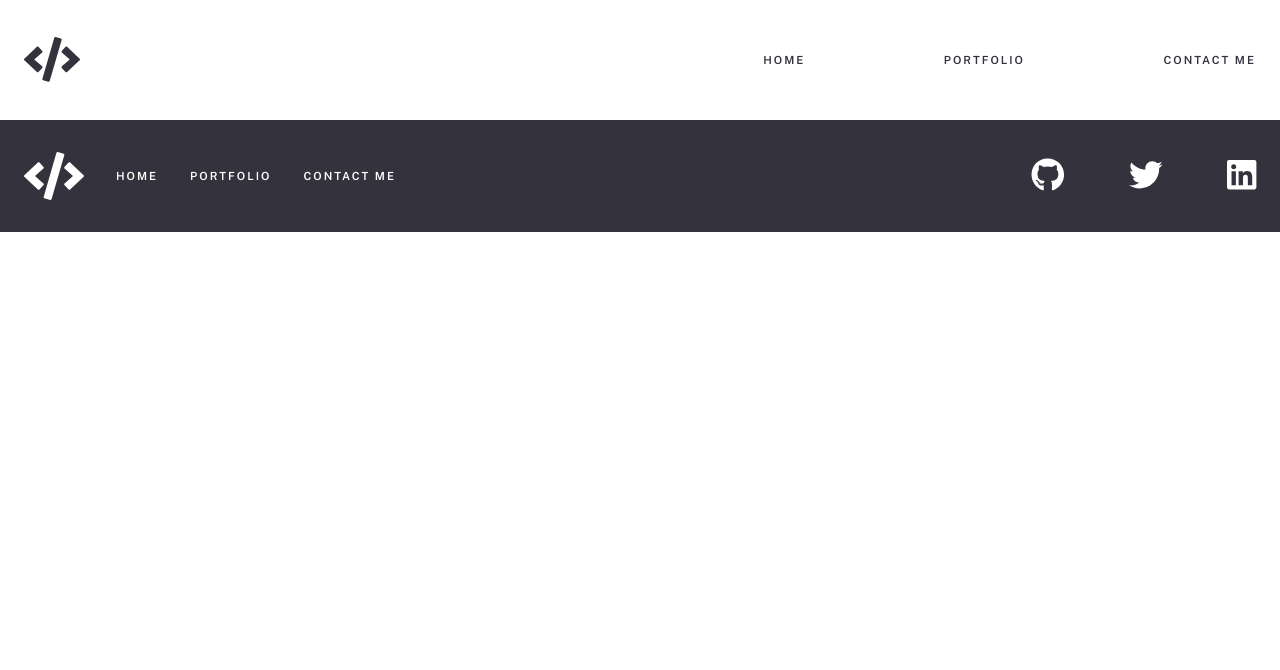
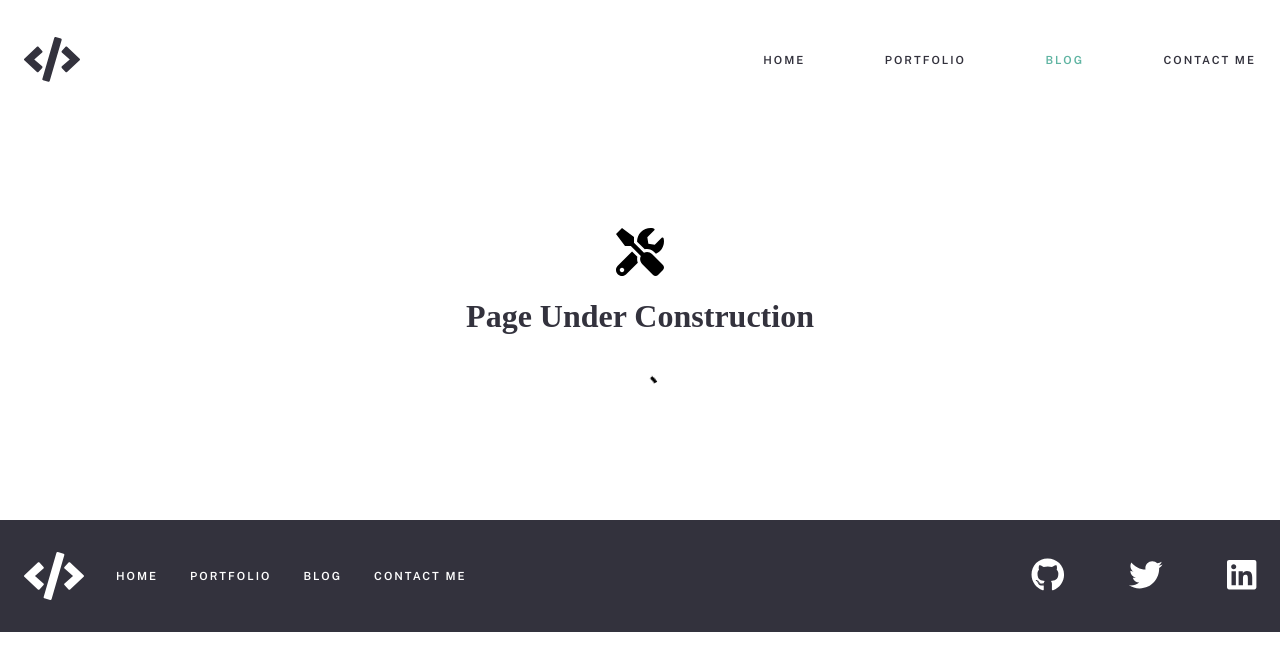
Before and after one commit to Medici305/portfolio, a React (Create React App) app: page /blog in a window 1280 px wide. Shown: the top 670 px of the page. Built offline with nearby package versions, Linux system fonts and the light colour scheme; a web font is replaced by a local one.

Commit message:
12. Add new Blog page no content yet.

```diff
--- a/src/Animation.js
+++ b/src/Animation.js
@@ -58,3 +58,26 @@ export const pageAnimation = {
     },
   },
 };
+
+export const slideProject = {
+  hidden: {
+    x: "200%",
+    opacity: 0,
+  },
+  show: {
+    x: "0%",
+    opacity: 1,
+    transition: {
+      duration: 1,
+      ease: "easeIn",
+    },
+  },
+  exit: {
+    x: "-200%",
+    opacity: 0,
+    transition: {
+      duration: 1,
+      ease: "easeOut",
+    },
+  },
+};
--- a/src/App.js
+++ b/src/App.js
@@ -4,6 +4,7 @@ import "fontsource-roboto";
 import Home from "./pages/Home";
 import Portfolio from "./pages/Portfolio";
 import ContactMe from "./pages/ContactMe";
+import Blog from "./pages/Blog";
 import GlobalStyle from "./components/GlobalStyle";
 import Nav from "./components/Nav";
 import { Switch, Route, useLocation } from "react-router-dom";
@@ -32,6 +33,9 @@ function App() {
             <Route path="/portfolio/:id">
               <ProjectDetail siteInfo={siteInfo} setSiteInfo={setSiteInfo} />
             </Route>
+            <Route exact path="/blog">
+              <Blog />
+            </Route>
             <Route path="/contact-me">
               <ContactMe />
             </Route>
--- a/src/components/CollabSection.js
+++ b/src/components/CollabSection.js
@@ -54,10 +54,7 @@ const CollabSection = () => {
         </Grid>
         <Grid item className={classes.box} xs={12} md={2}>
           <Link to="/contact-me">
-            <Button
-              variant="contained"
-              className={classes.button}
-            >
+            <Button variant="contained" className={classes.button}>
               Contact Me
             </Button>
           </Link>
@@ -78,6 +75,15 @@ const Collaborate = styled.div`
       width: 50%;
     }
   }
+  a {
+    text-align: center;
+    @media (max-width: 992px) {
+      width: 50%;
+    }
+    @media (max-width: 768px) {
+      width: 75%;
+    }
+  }
 `;
 
 export default CollabSection;
--- a/src/components/Dropdown.js
+++ b/src/components/Dropdown.js
@@ -27,6 +27,12 @@ const Dropdown = ({ toggle, setToggle }) => {
         </li>
         <hr />
         <li>
+          <Link onClick={() => setToggle(!toggle)} to="/blog">
+            Blog
+          </Link>
+        </li>
+        <hr />
+        <li>
           <Link onClick={() => setToggle(!toggle)} to="/contact-me">
             Contact Me
           </Link>
@@ -42,7 +48,6 @@ const StyleDropdown = styled(motion.div)`
   left: 3%;
   top: 15%;
   width: 94%;
-  height: 45vh;
   background: #fff;
   border: 2px solid #5fb4a8;
   border-radius: 0.2rem;
--- a/src/components/FooterSection.js
+++ b/src/components/FooterSection.js
@@ -46,8 +46,11 @@ const FooterSection = () => {
               <li>
                 <Link to="/">Home</Link>
               </li>
-              <li className="portfolio">
+              <li className="spacing-top">
                 <Link to="/portfolio">Portfolio</Link>
+              </li>
+              <li className="spacing-bottom">
+                <Link to="/blog">Blog</Link>
               </li>
               <li>
                 <Link to="/contact-me">Contact Me</Link>
@@ -114,8 +117,11 @@ const Footer = styled.div`
       justify-content: center;
       align-items: center;
       padding: 2rem 0;
-      .portfolio {
-        padding: 1rem 0;
+      .spacing-top {
+        padding: 1rem 0 0.5rem 0;
+      }
+      .spacing-bottom {
+        padding: 0.5rem 0 1rem 0;
       }
     }
   }
--- a/src/components/GetInTouch.js
+++ b/src/components/GetInTouch.js
@@ -62,7 +62,7 @@ const GetInTouch = () => {
           <a
             href="https://www.linkedin.com/in/julien-o-841570190/"
             target="_blank"
-            rel="noreferrer"
+            rel="noreferrer"t
           >
             <FontAwesomeIcon className="icon" size="3x" icon={faLinkedin} />
           </a>
--- a/src/components/Nav.js
+++ b/src/components/Nav.js
@@ -34,6 +34,14 @@ const Nav = ({ toggle, setToggle }) => {
           </li>
           <li>
             <Link
+              className={pathname === "/blog" ? "highlight" : ""}
+              to="/blog"
+            >
+              Blog
+            </Link>
+          </li>
+          <li>
+            <Link
               className={pathname === "/contact-me" ? "highlight" : ""}
               to="/contact-me"
             >
@@ -56,18 +64,17 @@ const Nav = ({ toggle, setToggle }) => {
 // Styled components
 const NavStyle = styled.nav`
   min-height: 15vh;
-  //padding: 0 9rem;
   display: flex;
   justify-content: space-between;
   align-items: center;
-  /* position: sticky;
-  top: 0;
-  z-index: 10; */
-  //border: 2px solid blue;
   background: #fff;
   ul {
     flex: 0.4;
-    justify-content: space-between; // Responsive
+    justify-content: space-between;
+    // Responsive
+    @media (max-width: 768px) {
+      flex: 0.5;
+    }
     @media (max-width: 578px) {
       display: none;
     }
--- /dev/null
+++ b/src/pages/Blog.js
@@ -0,0 +1,44 @@
+import React from "react";
+import styled from "styled-components";
+import { FontAwesomeIcon } from "@fortawesome/react-fontawesome";
+import { faTools } from "@fortawesome/free-solid-svg-icons";
+import { makeStyles } from "@material-ui/core/styles";
+import LinearProgress from "@material-ui/core/LinearProgress";
+import ScrollTop from "../components/ScrollTop";
+import { motion } from "framer-motion";
+import { pageAnimation } from "../Animation";
+import CircularProgress from "@material-ui/core/CircularProgress";
+
+const useStyles = makeStyles((theme) => ({}));
+
+const Blog = () => {
+  const classes = useStyles();
+  return (
+    <StyleBlog
+      variants={pageAnimation}
+      exit="exit"
+      initial="hidden"
+      animate="show"
+    >
+      <ScrollTop />
+      <FontAwesomeIcon className="icon" size="3x" icon={faTools} />
+      <h1>Page Under Construction</h1>
+      <CircularProgress />
+    </StyleBlog>
+  );
+};
+
+// styled components
+const StyleBlog = styled.div`
+  min-height: 50vh;
+  display: flex;
+  flex-direction: column;
+  justify-content: center;
+  align-items: center;
+  text-align: center;
+  h1 {
+    margin: 1rem 0 2rem 0;
+  }
+`;
+
+export default Blog;
--- a/src/pages/ProjectDetail.js
+++ b/src/pages/ProjectDetail.js
@@ -1,4 +1,5 @@
-import React from "react";
+import React, { useState } from "react";
+import { Link } from "react-router-dom";
 import styled from "styled-components";
 import { useLocation } from "react-router-dom";
 import Grid from "@material-ui/core/Grid";
@@ -6,6 +7,10 @@ import Button from "@material-ui/core/Button";
 import { makeStyles } from "@material-ui/core/styles";
 import ScrollTop from "../components/ScrollTop";
 import CollabSection from "../components/CollabSection";
+import { motion } from "framer-motion";
+import { slideProject } from "../Animation";
+import { FontAwesomeIcon } from "@fortawesome/react-fontawesome";
+import { faArrowLeft, faArrowRight } from "@fortawesome/free-solid-svg-icons";
 
 const useStyles = makeStyles((theme) => ({
   root: {},
@@ -24,21 +29,14 @@ const useStyles = makeStyles((theme) => ({
       marginTop: "2rem",
     },
   },
-  leftCarousel: {
-    textAlign: "left",
-    cursor: "pointer",
+  carousel: {
     border: "2px solid #e2e2e2",
     borderLeft: "none",
-    margin: "2rem 0",
-    padding: "4rem 0",
-  },
-  rightCarousel: {
-    textAlign: "right",
-    cursor: "pointer",
-    border: "2px solid #e2e2e2",
     borderRight: "none",
     margin: "2rem 0",
-    padding: "4rem 0",
+    //padding: "2rem 0",
+    display: "flex",
+    justifyContent: "space-between",
   },
   button: {
     width: "50%",
@@ -60,14 +58,26 @@ const useStyles = makeStyles((theme) => ({
 const ProjectDetail = ({ siteInfo, setSiteInfo }) => {
   const classes = useStyles();
   const { pathname } = useLocation();
-  console.log(pathname);
   const pageInfo = siteInfo.filter((site) => site.link === pathname)[0];
-  //onst url = pageInfo.link;
+  // State
+  let currentIndex = siteInfo.findIndex((site) => site.link === pathname);
+  const [currentObj, setCurrentObj] = useState(pageInfo);
+  const [nextObj, setNextObj] = useState(siteInfo[currentIndex + 1]);
+  console.log(nextObj);
   // Functions
-  //   const currentIndex = pageInfo.position;
-  //   console.log(currentIndex);
+  const skipHandler = (direction) => {
+    console.log(currentIndex);
+
+    if (direction === "next") {
+      console.log("increment");
+      currentIndex++;
+      setCurrentObj(siteInfo[currentIndex % siteInfo.length]);
+    }
+  };
+  //console.log(currentObj);
+
   return (
-    <Detail>
+    <Detail variant={slideProject} exit="exit" initial="hidden" animate="show">
       <ScrollTop />
       <Grid container className={classes.container}>
         {/* 1. Static Preview */}
@@ -102,11 +112,33 @@ const ProjectDetail = ({ siteInfo, setSiteInfo }) => {
           </p>
         </Grid>
         {/* 4. Carousel next/prev */}
-        <Grid item xs={6} className={classes.leftCarousel}>
-          <p>Previous Project</p>
+        <Grid
+          item
+          xs={6}
+          className={classes.carousel}
+          onClick={() => skipHandler("prev")}
+        >
+          <Link to={`${currentObj.link}`}>
+            <Prev>
+              <h3>{nextObj.name}</h3>
+              <p>Previous Project</p>
+            </Prev>
+            <FontAwesomeIcon className="icon" size="2x" icon={faArrowLeft} />
+          </Link>
         </Grid>
-        <Grid item xs={6} className={classes.rightCarousel}>
-          <p>Next Project</p>
+        <Grid
+          item
+          xs={6}
+          className={classes.carousel}
+          onClick={() => skipHandler("next")}
+        >
+          <Link to={`${currentObj.link}`}>
+            <Next>
+              <h3 style={{ textAlign: "right" }}>{nextObj.name}</h3>
+              <p>Next Project</p>
+            </Next>
+            <FontAwesomeIcon className="icon" size="2x" icon={faArrowRight} />
+          </Link>
         </Grid>
         <Grid item xs={12}>
           <CollabSection />
@@ -116,7 +148,7 @@ const ProjectDetail = ({ siteInfo, setSiteInfo }) => {
   );
 };
 
-const Detail = styled.div`
+const Detail = styled(motion.div)`
   h2 {
     text-align: left;
     margin-top: 2rem;
@@ -135,4 +167,10 @@ const Detail = styled.div`
   }
 `;
 
+const Next = styled.div`
+  text-align: right;
+`;
+
+const Prev = styled.div``;
+
 export default ProjectDetail;
```
